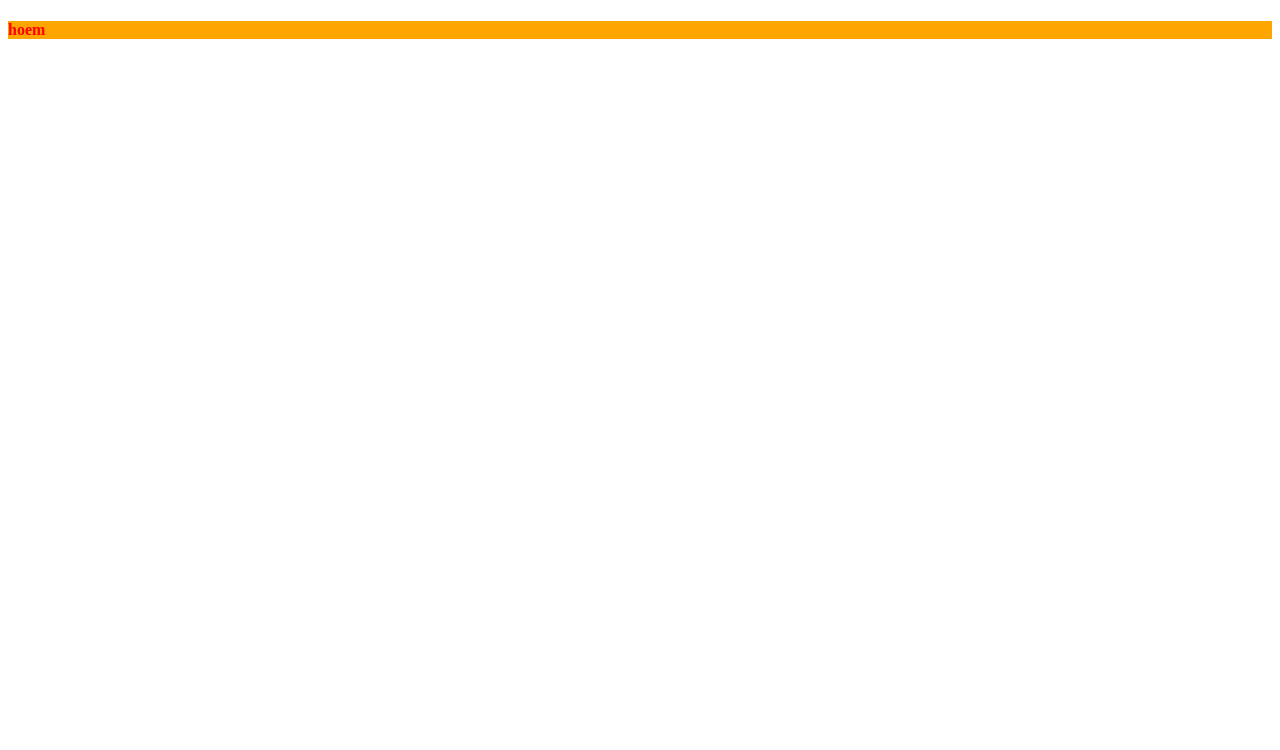
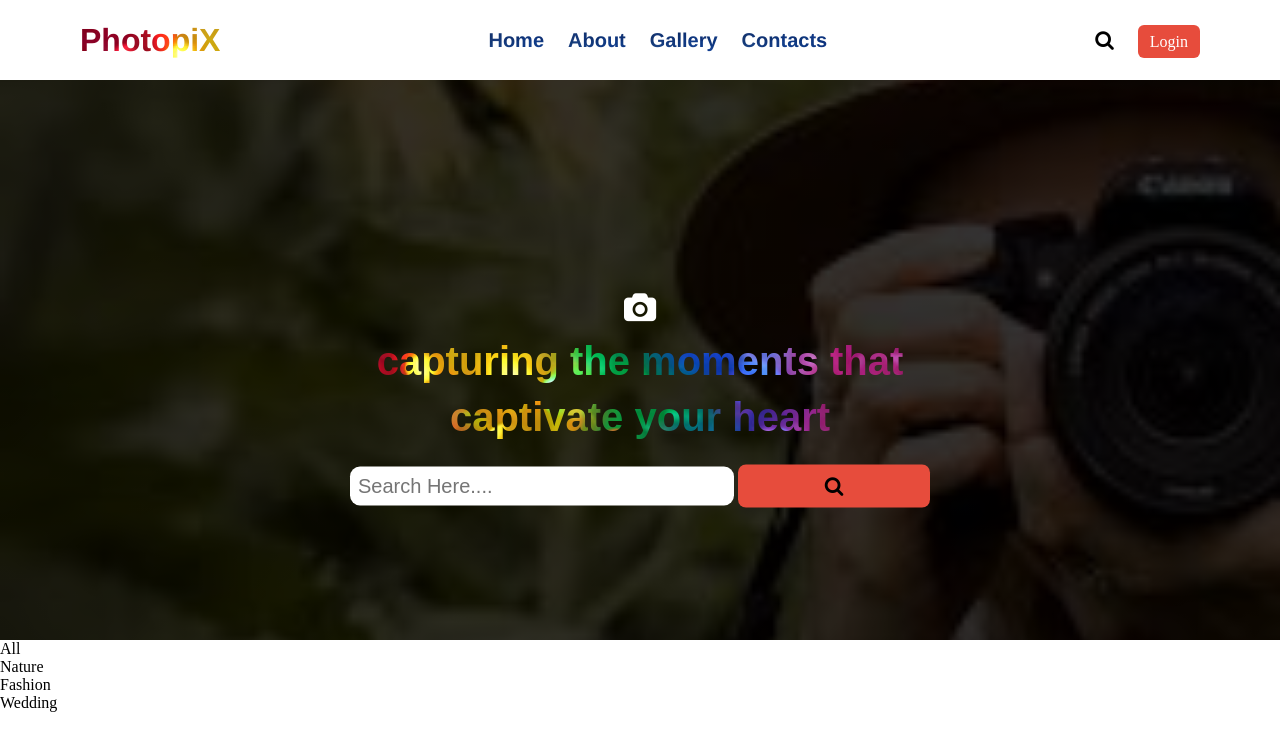
Before and after one commit to chandanK2000/htmlcssjavascript-projects, a plain HTML site: page index.html in a window 1280 px wide. Drawn offline with Linux system fonts and the light colour scheme.

Commit message:
index,css and images files changes

```diff
--- a/index.html
+++ b/index.html
@@ -1,12 +1,48 @@
 <!DOCTYPE html>
 <html lang="en">
-<head>
-    <meta charset="UTF-8">
-    <meta name="viewport" content="width=device-width, initial-scale=1.0">
+  <head>
+    <meta charset="UTF-8" />
+    <meta name="viewport" content="width=device-width, initial-scale=1.0" />
     <title>Document</title>
-    <link rel="stylesheet" href="style.css"/>
-</head>
-<body>
-    <h4>hoem</h4>
-</body>
+    <link rel="stylesheet" href="style.css" />
+    <link rel="stylesheet" href="https://cdnjs.cloudflare.com/ajax/libs/font-awesome/4.7.0/css/font-awesome.min.css">  </head>
+  <body>
+    <header>
+        <nav>
+            <div class="logo">
+                Photo<span>pi</span>X
+            </div>
+            <div class="menu">
+                <a href="">Home</a>
+                <a href="">About</a>
+                <a href="">Gallery</a>
+                <a href="">Contacts</a>
+
+            </div>
+            <div class="icon">
+                <i class="fa fa-search"></i>
+                <a href="">Login</a>
+            </div>
+        </nav>
+
+        <section class="h-text">
+            <i class="fa fa-camera" id="camera"></i>
+            <h1>capturing the moments that captivate your heart</h1>
+            <input type="search" placeholder="Search Here....">
+            <button><i class="fa fa-search"></i></button>
+        </section>
+    </header>
+   <section class="filter-gallery">
+    <div class="filter-menu">
+        <ul>
+            <li class="active" data-filter="*">All</li>
+            <li data-filter="nature">Nature</li>
+            <li data-filter="fashion">Fashion</li>
+            <li data-filter="wedding">Wedding</li>
+
+
+        </ul>
+    </div>
+   </section>
+  </body>
 </html>
--- a/style.css
+++ b/style.css
@@ -1,4 +1,142 @@
-h4{
-    color: red;
-    background-color: orange;
+* {
+  margin: 0px;
+  padding: 0px;
+  box-sizing: border-box;
 }
+
+header {
+  height: 80vh;
+  width: 100%;
+  background: linear-gradient(rgba(0, 0, 0, 0.8), rgba(0, 0, 0, 0.8)),
+    url(images/banner2.jpg);
+  background-attachment: fixed;
+  background-size: cover;
+}
+
+nav {
+  background-color: white;
+  width: 100%;
+  height: 80px;
+  display: flex;
+  color: black;
+  justify-content: space-between;
+  align-items: center;
+  padding: 0px 80px;
+  position: fixed;
+  top: 0px;
+}
+.logo {
+  font-family: sans-serif;
+  font-size: 2rem;
+  background-image: url("images/textimage.jpeg");
+  background-repeat: repeat;
+  -webkit-background-clip: text;
+  -webkit-text-fill-color: transparent;
+
+  text-align: center;
+
+  font-family: "Steelfish Rg", "helvetica neue", helvetica, arial, sans-serif;
+  font-weight: 800;
+  -webkit-font-smoothing: antialiased;
+}
+
+.logo span {
+  color: #e74c3c;
+}
+
+.menu a {
+  text-decoration: none;
+  color: black;
+  padding: 4px 10px;
+  font-size: 20px;
+  font-family: Verdana, Geneva, Tahoma, sans-serif;
+}
+.menu a:first-child {
+  color: #e74c3c;
+}
+
+.menu a {
+  background-image: url("images/teximage3.jpg");
+  background-repeat: repeat;
+  -webkit-background-clip: text;
+  -webkit-text-fill-color: transparent;
+  -webkit-font-smoothing: antialiased;
+  font-family: "Steelfish Rg", "helvetica neue", helvetica, arial, sans-serif;
+  font-weight: 600;
+  /* font-size: 30px; */
+}
+.menu a:hover {
+  color: #e74c3c;
+  border-width: 10px;
+  border-bottom: 1px solid red;
+}
+.icon i {
+  font-size: 20px;
+}
+.icon i:hover {
+  color: #e74c3c;
+}
+
+.icon a {
+  text-decoration: none;
+  padding: 8px 12px;
+  margin-left: 20px;
+  border-radius: 6px;
+  background-color: #e74c3c;
+  color: white;
+}
+.icon a:hover {
+  background-color: grey;
+  opacity: 0.5;
+  box-shadow: rgba(193, 223, 255, 0.8);
+}
+.h-text {
+  max-width: 700px;
+  position: absolute;
+  top: 50%;
+  left: 50%;
+  transform: translate(-50%, -50%);
+  text-align: center;
+  color: white;
+}
+#camera {
+  margin-bottom: 10px;
+  font-size: 30px;
+}
+
+.h-text h1 {
+  font-size: 2.5rem;
+  font-family: sans-serif;
+  line-height: 1.4;
+  background-image: url("images/textimage.jpeg");
+  background-repeat: repeat;
+  -webkit-background-clip: text;
+  -webkit-text-fill-color: transparent;
+  -webkit-font-smoothing: antialiased;
+}
+
+.h-text input {
+  border: none;
+  outline: none;
+  border-radius: 10px;
+  width: 60%;
+  padding: 8px;
+  font-size: 20px;
+}
+.h-text button {
+  border: none;
+  outline: none;
+  border-radius: 8px;
+  width: 30%;
+  padding: 10px;
+  font-size: 20px;
+  background-color: #e74c3c;
+  margin-top: 20px;
+  transition: 0.5s;
+}
+.h-text button:hover {
+  cursor: pointer;
+  background-color: grey;
+  opacity: 0.8;
+  color: white;
+}
```
Also changed, not shown: images/banner1.jpeg (added), images/banner2.jpg (added), images/teximage3.jpg (added), images/textimage.jpeg (added), images/textimage2.jpg (added).
